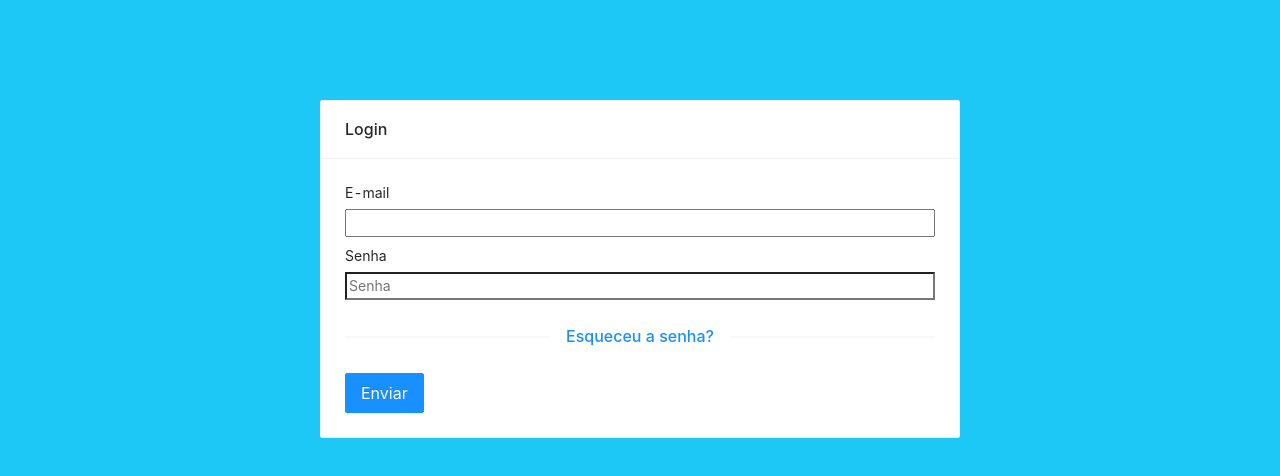
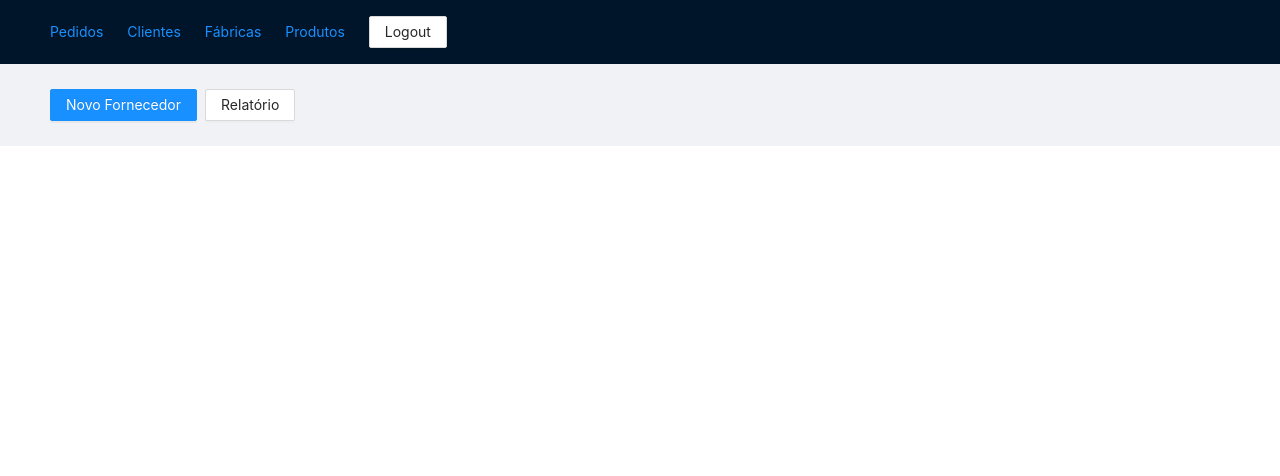
Before and after one commit to LucasMelnik/recom-web, a React (Vite) app: page /factories in a window 1280 px wide. Shown: the top 476 px of the page. Built offline with nearby package versions, Linux system fonts and the light colour scheme.

Commit message:
commit to pull

```diff
--- a/package.json
+++ b/package.json
@@ -10,11 +10,13 @@
   "dependencies": {
     "antd": "^4.20.6",
     "axios": "^0.27.2",
+    "npx": "^10.2.2",
     "react": "^18.0.0",
     "react-dom": "^18.0.0",
     "react-hook-form": "^7.31.3",
     "react-router": "^6.3.0",
-    "react-router-dom": "^6.3.0"
+    "react-router-dom": "^6.3.0",
+    "sequelize": "^6.20.1"
   },
   "devDependencies": {
     "@types/react": "^18.0.0",
--- a/src/Routes.jsx
+++ b/src/Routes.jsx
@@ -5,6 +5,8 @@ import { Context } from './context/AuthContext'
 import Login from './pages/login/Login'
 import CreateOrder from './pages/order/CreateOrder'
 import OrderList from './pages/order/OrderList'
+import FactoryList from './pages/factory/FactoryList.jsx'
+import CreateFactory from './pages/factory/CreateFactory.jsx'
 
 export default function Routes() {
   const { loading } = useContext(Context)
@@ -18,6 +20,10 @@ export default function Routes() {
       {/* <Route path="/auth" element={<Login/>} /> */}
       <Route path="/orders" element={<OrderList/>} />
       <Route path="/orders/new" element={<CreateOrder/>} />
+      <Route path="/factories/" element={<FactoryList/>} />
+      <Route path="/factories/new" element={<CreateFactory/>} />
+
+
     </Switch>
     )
 }
--- a/src/context/hooks/useAuth.js
+++ b/src/context/hooks/useAuth.js
@@ -3,7 +3,7 @@ import { useNavigate } from "react-router-dom";
 import api from "../../config/api";
 
 export default function useAuth() {
-  const [authenticated, setAuthenticated] = useState(false)
+  const [authenticated, setAuthenticated] = useState(true)
   const [loading, setLoading] = useState(true)
   const navigate = useNavigate()
 
--- /dev/null
+++ b/src/pages/factory/CreateFactory.jsx
@@ -0,0 +1,12 @@
+import { Button } from "antd";
+import { Link } from "react-router-dom";
+import api from "../../config/api";
+
+export default function CreateFactory() {
+  return (
+    <>
+      <Button type="primary">Novo Fornecedor</Button>
+
+    </>
+  );
+}
--- /dev/null
+++ b/src/pages/factory/FactoryList.jsx
@@ -0,0 +1,20 @@
+import { Button, Space } from "antd";
+import { Link } from "react-router-dom";
+import api from "../../config/api";
+
+export default function FactoryList() {
+
+  async function getFactory() {
+  const factory = await api.get('/factory')
+  console.log("🚀 ~ file: FactoryList.jsx ~ line 9 ~ getFactory ~ factory", factory)
+  }
+
+  return (
+    <Space size="small">
+      <Button type="primary">
+        <Link to="/factories/new">Novo Fornecedor</Link>
+      </Button>
+      <Button onClick={getFactory}>Relatório</Button>
+    </Space>
+  );
+}
```
Also changed, not shown: 2 other files (tests, documents, lock files or other folders).
